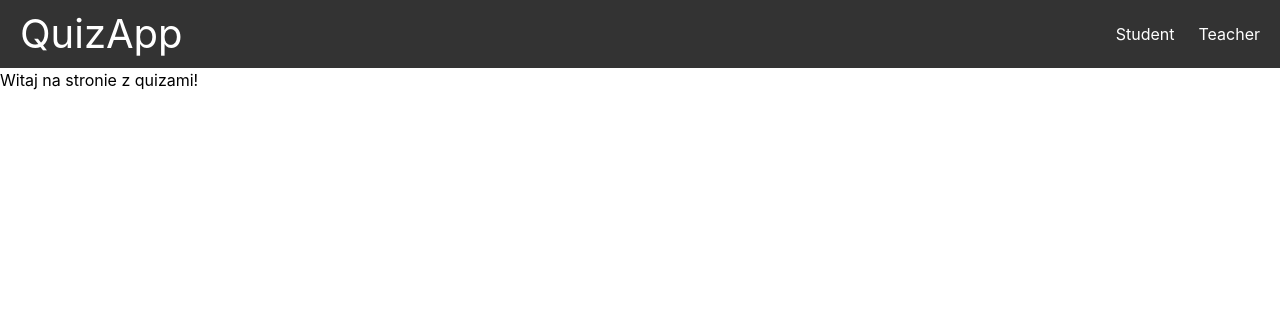
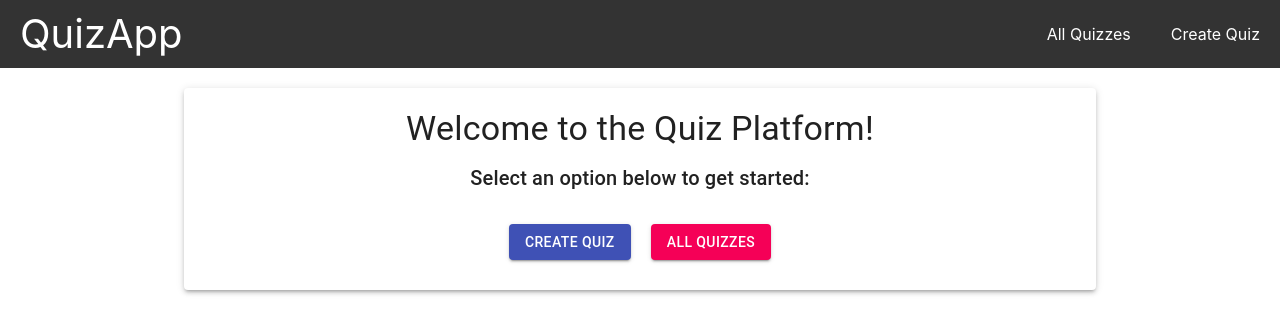
Before and after one commit to adriancielniak/quiz-api, a React (Create React App) app in the folder frontend/: page / in a window 1280 px wide. Shown: the top 334 px of the page. Built offline with nearby package versions, Linux system fonts and the light colour scheme.

Commit message:
Small changes

```diff
--- a/frontend/src/components/Navbar.tsx
+++ b/frontend/src/components/Navbar.tsx
@@ -7,11 +7,11 @@ function Navbar(){
                 QuizApp
             </a>
             <ul>
-                <li>
-                    <a href="/student">Student</a>
+                <li className="mr-4">
+                    <a href="/student">All Quizzes</a>
                 </li>
                 <li>
-                    <a href="/teacher">Teacher</a>
+                    <a href="/teacher">Create Quiz</a>
                 </li>
             </ul>
         </nav>
--- a/frontend/src/pages/homePage/HomePage.tsx
+++ b/frontend/src/pages/homePage/HomePage.tsx
@@ -1,12 +1,40 @@
-import React from "react";
-import { Link } from "react-router-dom";
+import React from 'react';
+import { Link } from 'react-router-dom';
+import { Container, Typography, Box, Button, Paper } from '@material-ui/core';
 
-function HomePage(){
-    return(
-        <div>
-            <h1>Witaj na stronie z quizami!</h1>
-        </div>
-    );
+function HomePage() {
+  return (
+    <Container maxWidth="md">
+      <Paper elevation={3} style={{ padding: '20px', marginTop: '20px', textAlign: 'center' }}>
+        <Typography variant="h4" gutterBottom>
+          Welcome to the Quiz Platform!
+        </Typography>
+        <Typography variant="h6" gutterBottom>
+          Select an option below to get started:
+        </Typography>
+        <Box display="flex" justifyContent="center" marginTop="20px">
+          <Button
+            component={Link}
+            to="/teacher"
+            variant="contained"
+            color="primary"
+            style={{ margin: '10px' }}
+          >
+            Create Quiz
+          </Button>
+          <Button
+            component={Link}
+            to="/student"
+            variant="contained"
+            color="secondary"
+            style={{ margin: '10px' }}
+          >
+            All Quizzes
+          </Button>
+        </Box>
+      </Paper>
+    </Container>
+  );
 }
 
 export default HomePage;
--- a/frontend/src/pages/teacherPage/TeacherPage.tsx
+++ b/frontend/src/pages/teacherPage/TeacherPage.tsx
@@ -1,5 +1,5 @@
 import React, { useState } from 'react';
-import { Button, TextField, MenuItem, Select, FormControl, InputLabel, Checkbox, FormControlLabel, List, ListItem, IconButton, Container, Typography, Paper } from '@material-ui/core';
+import { Button, TextField, MenuItem, Select, FormControl, InputLabel, Checkbox, FormControlLabel, List, ListItem, IconButton, Container, Typography, Paper, Box } from '@material-ui/core';
 import DeleteIcon from '@material-ui/icons/Delete';
 import { gql, useMutation } from '@apollo/client';
 
@@ -148,9 +148,11 @@ const TeacherPage = () => {
 
         {(questionType === 'TYPE_1' || questionType === 'TYPE_2') && (
           <div>
-            <Button variant="contained" color="primary" onClick={handleAddAnswer} style={{ marginBottom: '10px' }}>
+            <Box display="flex" justifyContent="center" marginBottom="10px">
+              <Button variant="contained" color="primary" onClick={handleAddAnswer}>
                 Add Answer
               </Button>
+            </Box>
             <List>
               {answers.map((answer, index) => (
                 <ListItem key={index}>
@@ -181,9 +183,11 @@ const TeacherPage = () => {
 
         {questionType === 'TYPE_3' && (
           <div>
-            <Button variant="contained" color="primary" onClick={handleAddAnswer} style={{ marginBottom: '10px' }}>
+            <Box display="flex" justifyContent="center" marginBottom="10px">
+              <Button variant="contained" color="primary" onClick={handleAddAnswer}>
                 Add Answer
               </Button>
+            </Box>
             <List>
               {answers.map((answer, index) => (
                 <ListItem key={index}>
@@ -221,15 +225,16 @@ const TeacherPage = () => {
           />
         )}
 
+        <Box display="flex" justifyContent="center" marginTop="20px">
           <Button
             variant="contained"
             color="primary"
             onClick={handleAddQuestion}
             disabled={!questionContent}
-          style={{ marginTop: '20px' }}
           >
             Add Question
           </Button>
+        </Box>
 
         <Typography variant="h5" style={{ marginTop: '20px' }}>
           Current Questions
@@ -252,15 +257,16 @@ const TeacherPage = () => {
           ))}
         </List>
 
+        <Box display="flex" justifyContent="center" marginTop="20px">
           <Button
             variant="contained"
             color="secondary"
             onClick={handleSubmitQuiz}
             disabled={!quizTitle || questions.length === 0}
-          style={{ marginTop: '20px' }}
           >
             Submit Quiz
           </Button>
+        </Box>
       </Paper>
     </Container>
   );
```
Lines whose indentation alone changed are shown as unchanged.
